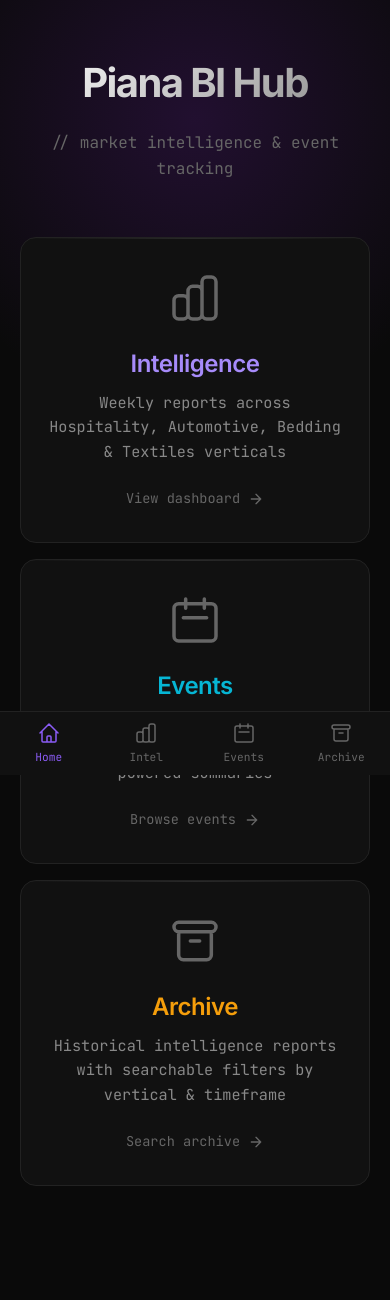
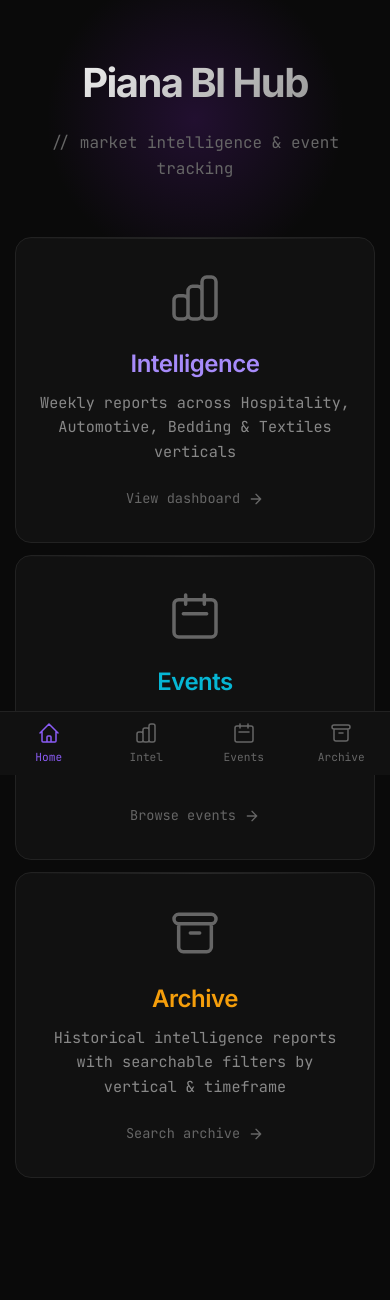
Before and after one commit to lollo408/CLAUDECODE, a Flask app: page / in a window 390 px wide; the page is wider, and only the part inside the window is pictured. Shown: the part 69-1369 px from the top of that part. Run offline with Flask 3, Linux system fonts and the light colour scheme; parts of the project's set-up code (start-up, migrations or seed data) failed here and were passed over.

Commit message:
Fix home page mobile layout and bottom navigation
- Align media query breakpoint with other pages (767px not 768px)
- Match mobile padding structure with working pages (60px bottom)
- Reduce hero effect size on mobile (300px not 600px)
- Fix grid padding to prevent horizontal overflow on mobile
- Bottom nav now displays consistently with other pages

Co-Authored-By: Claude Sonnet 4.5 <noreply@anthropic.com>

```diff
--- a/projects/pianabihub/templates/home.html
+++ b/projects/pianabihub/templates/home.html
@@ -189,7 +189,8 @@
         }
     }
 
-    @media (max-width: 768px) {
+    /* Mobile styles - matching other pages */
+    @media (max-width: 767px) {
         .hero {
             padding: 60px 20px 40px;
         }
@@ -199,8 +200,13 @@
         .hero p {
             font-size: 1rem;
         }
+        .hero::before {
+            width: 300px;
+            height: 300px;
+        }
         .main-grid {
-            padding-bottom: 100px; /* Extra padding for bottom nav */
+            padding: 0 15px 60px;
+            gap: 12px;
         }
         .main-card {
             padding: 32px 24px;
```
